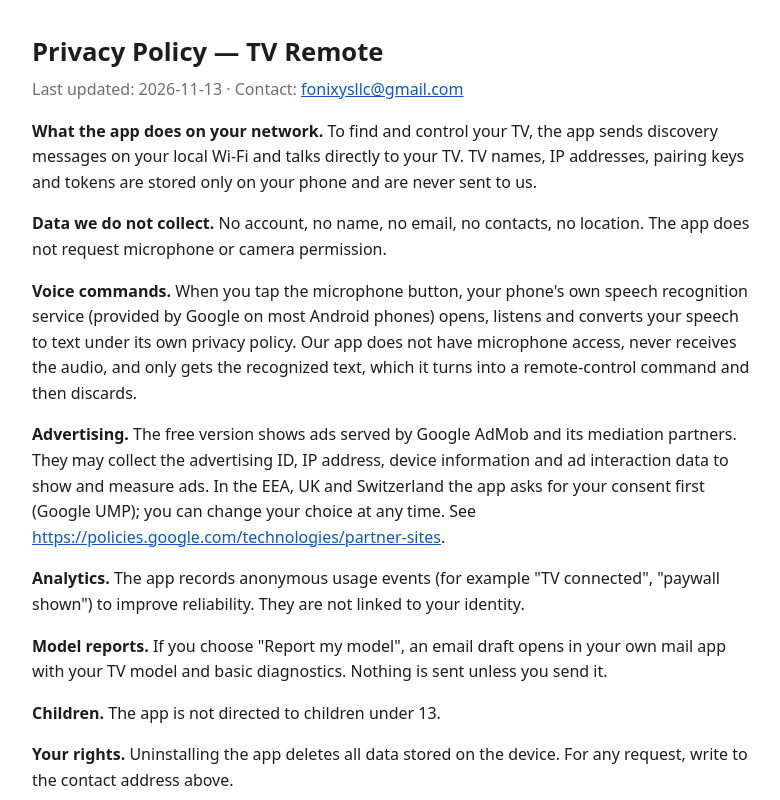
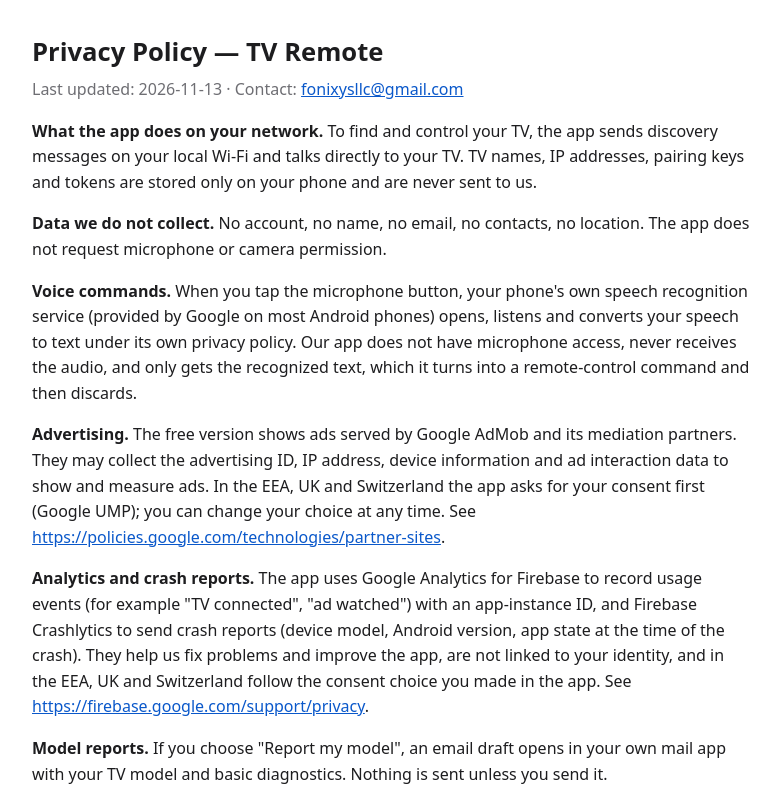
Before and after one commit to alaouiahmed/fonixys, a plain HTML site: page tv-remote/privacy.html in a window 1280 px wide. Shown: the top 800 px of the page, without its empty margins (248-1028 px from the left). Drawn offline with Linux system fonts and the light colour scheme.

Commit message:
Privacy: Firebase Analytics and Crashlytics
Co-Authored-By: Claude Opus 5.5 <noreply@anthropic.com>

```diff
--- a/tv-remote/privacy.html
+++ b/tv-remote/privacy.html
@@ -15,7 +15,7 @@ footer{margin-top:40px;color:var(--muted);font-size:.9rem}
 <p><strong>Data we do not collect.</strong> No account, no name, no email, no contacts, no location. The app does not request microphone or camera permission.</p>
 <p><strong>Voice commands.</strong> When you tap the microphone button, your phone&#x27;s own speech recognition service (provided by Google on most Android phones) opens, listens and converts your speech to text under its own privacy policy. Our app does not have microphone access, never receives the audio, and only gets the recognized text, which it turns into a remote-control command and then discards.</p>
 <p><strong>Advertising.</strong> The free version shows ads served by Google AdMob and its mediation partners. They may collect the advertising ID, IP address, device information and ad interaction data to show and measure ads. In the EEA, UK and Switzerland the app asks for your consent first (Google UMP); you can change your choice at any time. See <a href="https://policies.google.com/technologies/partner-sites">https://policies.google.com/technologies/partner-sites</a>.</p>
-<p><strong>Analytics.</strong> The app records anonymous usage events (for example &quot;TV connected&quot;, &quot;paywall shown&quot;) to improve reliability. They are not linked to your identity.</p>
+<p><strong>Analytics and crash reports.</strong> The app uses Google Analytics for Firebase to record usage events (for example &quot;TV connected&quot;, &quot;ad watched&quot;) with an app-instance ID, and Firebase Crashlytics to send crash reports (device model, Android version, app state at the time of the crash). They help us fix problems and improve the app, are not linked to your identity, and in the EEA, UK and Switzerland follow the consent choice you made in the app. See <a href="https://firebase.google.com/support/privacy">https://firebase.google.com/support/privacy</a>.</p>
 <p><strong>Model reports.</strong> If you choose &quot;Report my model&quot;, an email draft opens in your own mail app with your TV model and basic diagnostics. Nothing is sent unless you send it.</p>
 <p><strong>Children.</strong> The app is not directed to children under 13.</p>
 <p><strong>Your rights.</strong> Uninstalling the app deletes all data stored on the device. For any request, write to the contact address above.</p>
```
